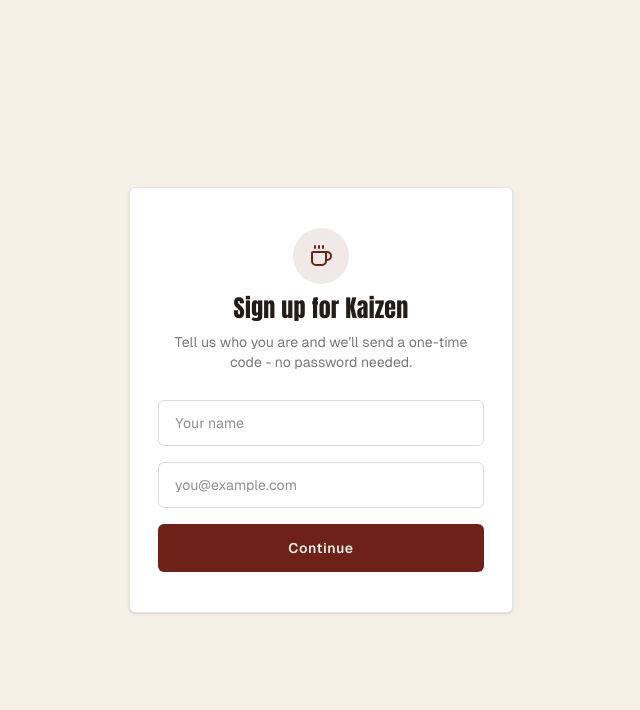
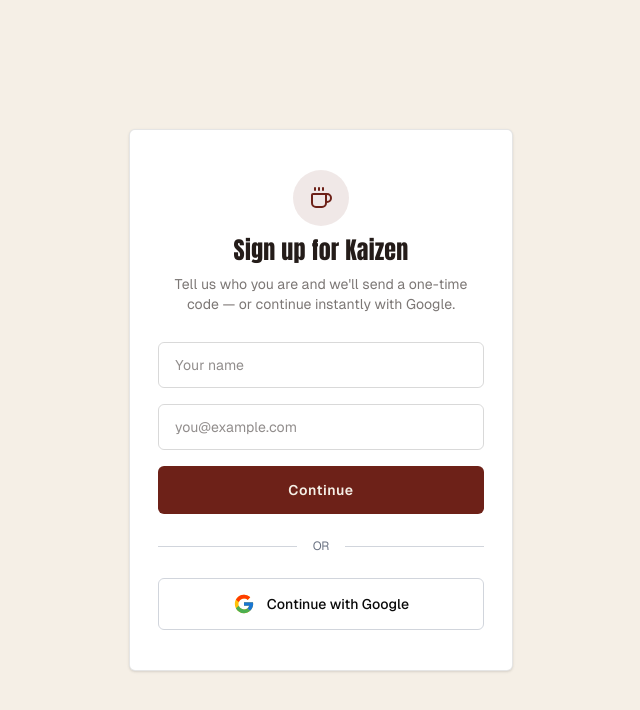
Before and after one commit to SmartRestaurantManagement/smart-restaurant-management-system, a Next.js app: page /signup in a window 1280 px wide. Shown: the top 710 px of the page, without its empty margins (319-959 px from the left). Built offline with nearby package versions, Linux system fonts and the light colour scheme; no server answers.

Commit message:
final touches

```diff
--- a/app/(auth)/signup/page.tsx
+++ b/app/(auth)/signup/page.tsx
@@ -5,12 +5,14 @@ import { useRouter } from 'next/navigation'
 import { createClient } from '@/lib/supabase/client'
 import { getAuthErrorMessage } from '@/lib/auth/get-auth-error-message'
 import { Coffee } from 'lucide-react'
+import { FcGoogle } from 'react-icons/fc'
 
 export default function SignupPage() {
   const [name, setName] = useState('')
   const [email, setEmail] = useState('')
   const [error, setError] = useState('')
   const [loading, setLoading] = useState(false)
+
   const router = useRouter()
   const supabase = createClient()
 
@@ -20,11 +22,14 @@ export default function SignupPage() {
     setError('')
 
     const redirectTo = `${window.location.origin}/auth/confirm`
+
     const { error } = await supabase.auth.signInWithOtp({
       email,
-      options: { shouldCreateUser: true, data: { full_name: name.trim() } },
       options: {
         shouldCreateUser: true,
+        data: {
+          full_name: name.trim(),
+        },
         emailRedirectTo: redirectTo,
       },
     })
@@ -36,7 +41,28 @@ export default function SignupPage() {
       return
     }
 
-    router.push(`/verify-otp?email=${encodeURIComponent(email)}&name=${encodeURIComponent(name.trim())}`)
+    router.push(
+      `/verify-otp?email=${encodeURIComponent(email)}&name=${encodeURIComponent(
+        name.trim()
+      )}`
+    )
+  }
+
+  const handleGoogleSignIn = async () => {
+    setLoading(true)
+    setError('')
+
+    const { error } = await supabase.auth.signInWithOAuth({
+      provider: 'google',
+      options: {
+        redirectTo: `${window.location.origin}/auth/confirm`,
+      },
+    })
+
+    if (error) {
+      setLoading(false)
+      setError(error.message)
+    }
   }
 
   return (
@@ -46,13 +72,21 @@ export default function SignupPage() {
           <div className="mx-auto w-14 h-14 rounded-full bg-maroon/10 flex items-center justify-center">
             <Coffee className="h-6 w-6 text-maroon" />
           </div>
-          <h1 className="font-display text-2xl tracking-[0.01em] text-cream-foreground">Sign up for Kaizen</h1>
+
+          <h1 className="font-display text-2xl tracking-[0.01em] text-cream-foreground">
+            Sign up for Kaizen
+          </h1>
+
           <p className="text-sm text-cream-foreground/60">
-            Tell us who you are and we&apos;ll send a one-time code - no password needed.
+            Tell us who you are and we'll send a one-time code — or continue
+            instantly with Google.
           </p>
         </div>
 
-        <form onSubmit={handleSignup} className="space-y-4 px-7 pb-10 pt-7">
+        <form
+          onSubmit={handleSignup}
+          className="space-y-4 px-7 pb-10 pt-7"
+        >
           <input
             type="text"
             placeholder="Your name"
@@ -61,6 +95,7 @@ export default function SignupPage() {
             required
             className="w-full rounded-sm border border-black/15 px-4 py-3 text-sm text-cream-foreground transition-all focus:border-maroon focus:outline-none focus:ring-2 focus:ring-maroon/20"
           />
+
           <input
             type="email"
             placeholder="you@example.com"
@@ -69,7 +104,11 @@ export default function SignupPage() {
             required
             className="w-full rounded-sm border border-black/15 px-4 py-3 text-sm text-cream-foreground transition-all focus:border-maroon focus:outline-none focus:ring-2 focus:ring-maroon/20"
           />
-          {error && <p className="text-sm text-red-600">{error}</p>}
+
+          {error && (
+            <p className="text-sm text-red-600">{error}</p>
+          )}
+
           <button
             type="submit"
             disabled={loading}
@@ -77,6 +116,24 @@ export default function SignupPage() {
           >
             {loading ? 'Sending code...' : 'Continue'}
           </button>
+
+          <div className="flex items-center py-2">
+            <div className="flex-1 border-t border-gray-300"></div>
+            <span className="px-4 text-xs text-gray-500 uppercase">
+              OR
+            </span>
+            <div className="flex-1 border-t border-gray-300"></div>
+          </div>
+
+          <button
+            type="button"
+            onClick={handleGoogleSignIn}
+            disabled={loading}
+            className="w-full rounded-sm border border-gray-300 bg-white hover:bg-gray-50 py-3.5 text-sm font-medium flex items-center justify-center gap-3 transition-colors"
+          >
+            <FcGoogle size={22} />
+            Continue with Google
+          </button>
         </form>
       </div>
     </div>
--- a/package.json
+++ b/package.json
@@ -18,6 +18,7 @@
     "next": "14.2.35",
     "react": "^18",
     "react-dom": "^18",
+    "react-icons": "^5.7.0",
     "shadcn": "^3.8.3",
     "tailwind-merge": "^3.6.0",
     "tw-animate-css": "^1.4.0"
```
Also changed, not shown: 1 other file (tests, documents, lock files or other folders).
